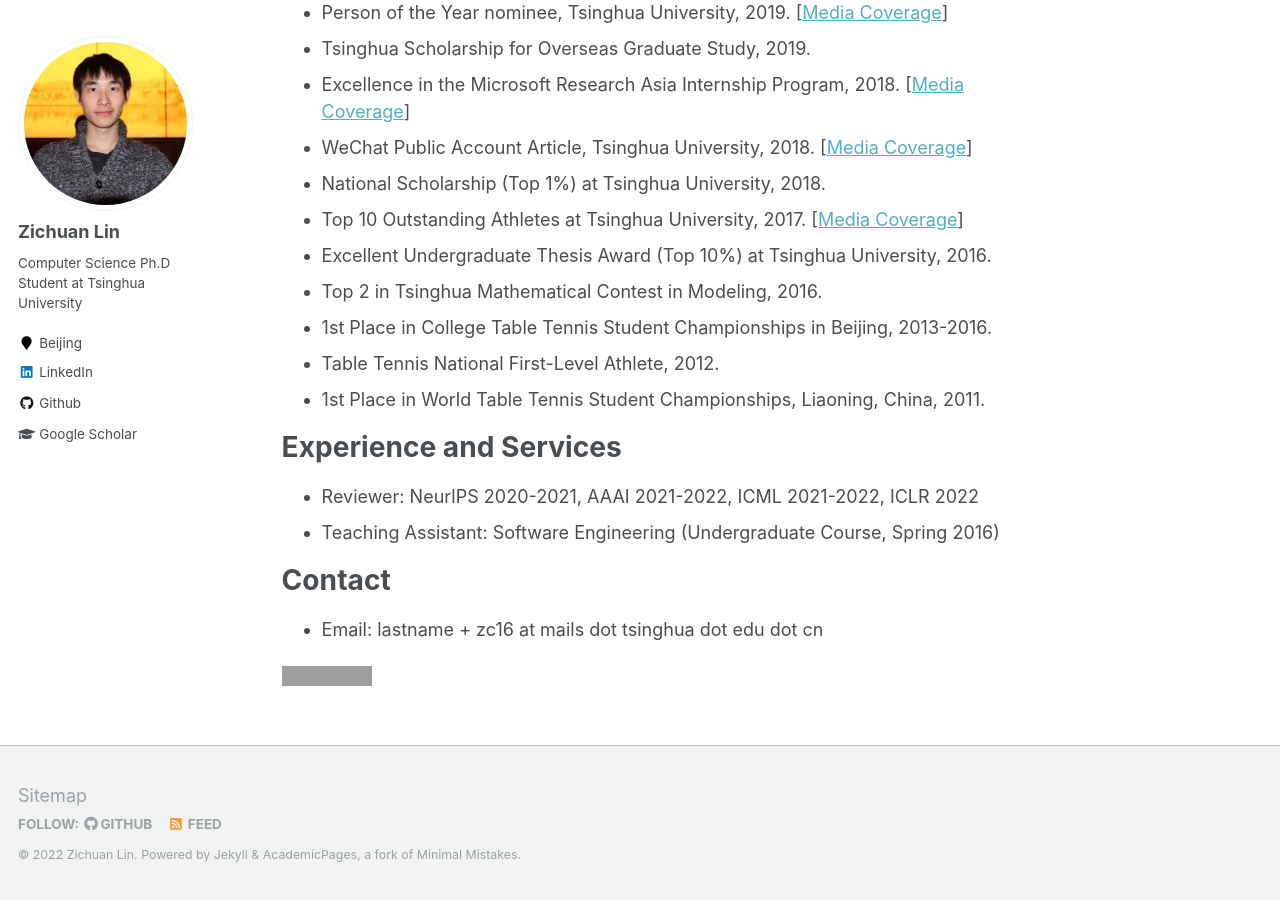
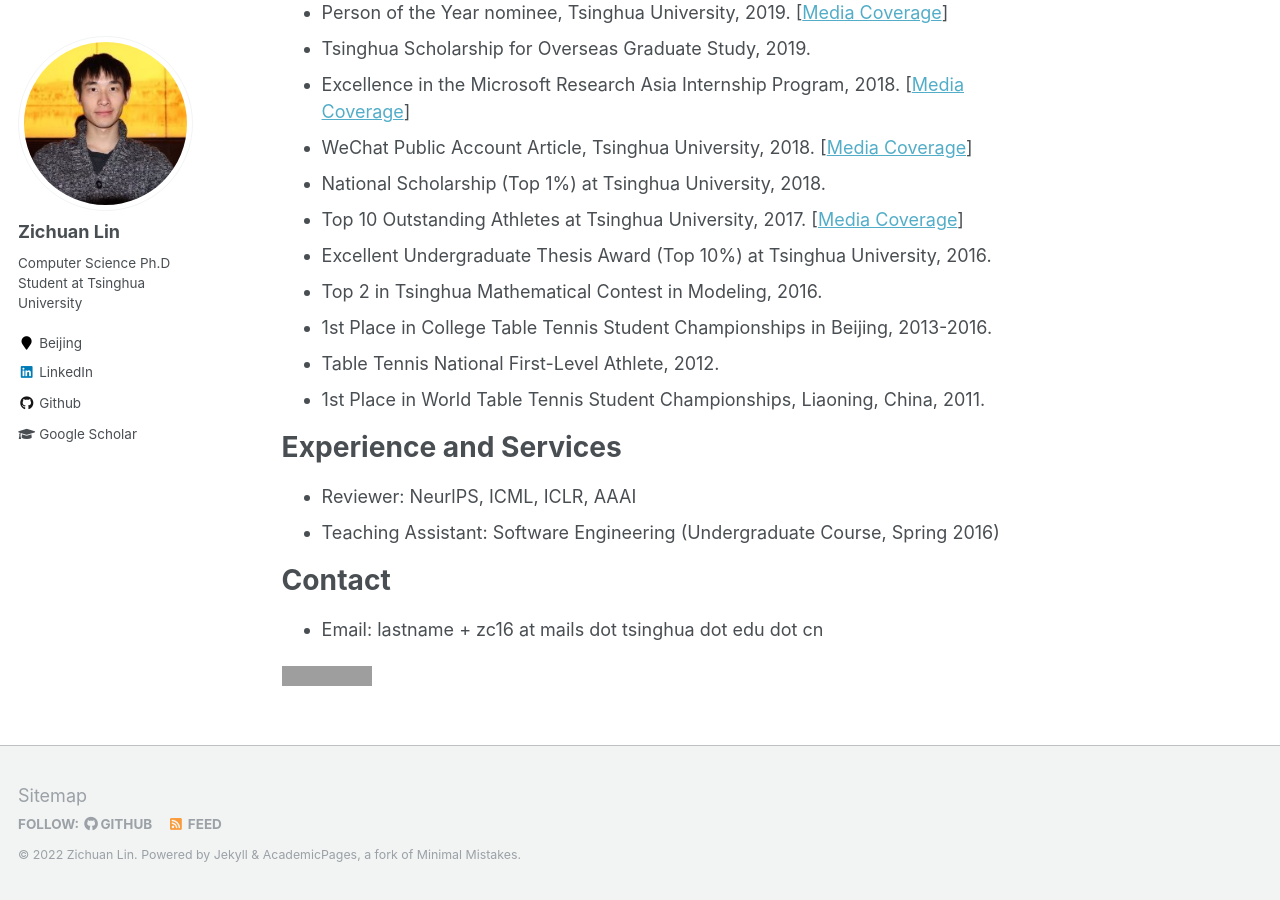
Before and after one commit to LinZichuan/linzichuan.github.io, a Jekyll site: the page built from _pages/about.md, in a window 1280 px wide and 900 px high, scrolled down 2954 px. Built offline with Jekyll 4.4.1, drawn with Linux system fonts in a browser that asks for light colours; formulas are drawn with MathJax 3; grey boxes are pictures that could not be loaded.

Commit message:
Update about.md

```diff
--- a/_pages/about.md
+++ b/_pages/about.md
@@ -111,7 +111,7 @@ Awards & Honors
 
 Experience and Services
 ======
-- Reviewer: NeurlPS 2020-2021, AAAI 2021-2022, ICML 2021-2022, ICLR 2022
+- Reviewer: NeurlPS, ICML, ICLR, AAAI
 - Teaching Assistant: Software Engineering (Undergraduate Course, Spring 2016)
 
 Contact
```
